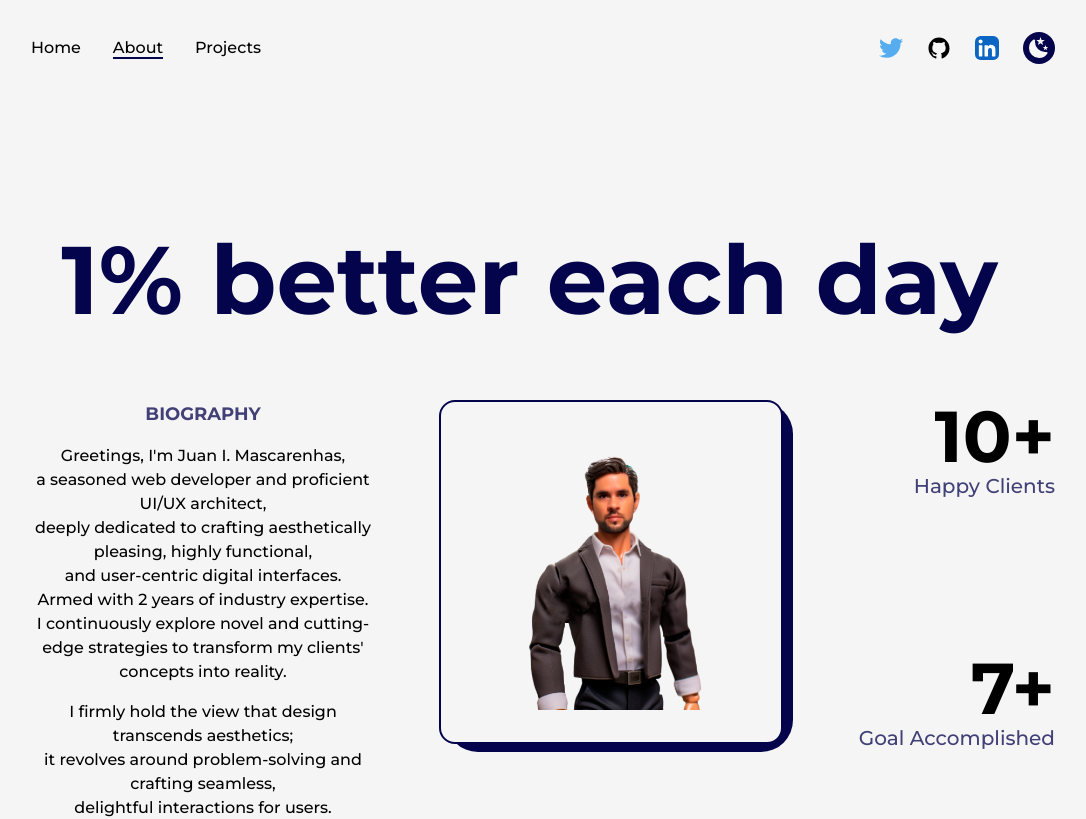
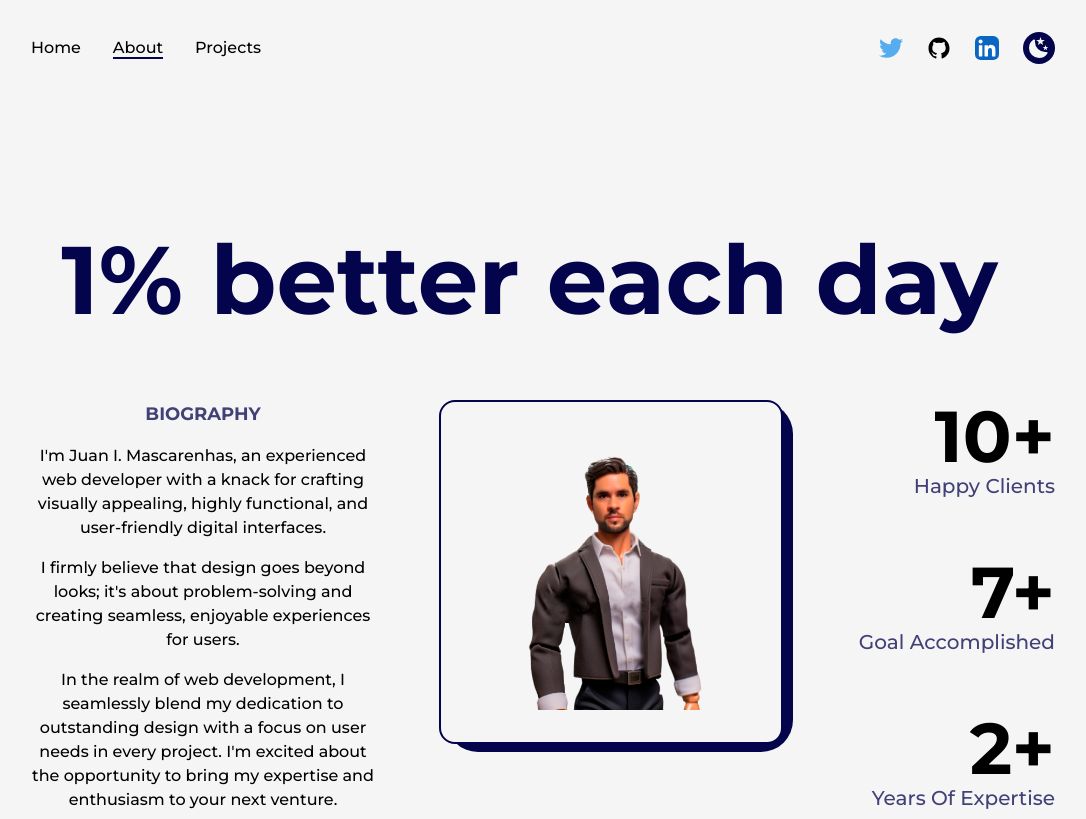
Before and after one commit to JIM90mdp/jim-dev-portfolio, a Next.js app: page /about in a window 1280 px wide. Shown: the top 819 px of the page, without its empty margins (97-1183 px from the left). Built offline with nearby package versions, Linux system fonts and the light colour scheme.

Commit message:
Refactor text about

```diff
--- a/src/pages/about.jsx
+++ b/src/pages/about.jsx
@@ -54,23 +54,17 @@ const about = () => {
                 Biography
               </h2>
               <p className="font-medium">
-                Greetings, I'm Juan I. Mascarenhas, <br/>a seasoned web developer
-                and proficient UI/UX architect, <br/>deeply dedicated to crafting
-                aesthetically pleasing, highly functional, <br/>and user-centric
-                digital interfaces. <br/>Armed with 2 years of industry expertise.<br/>
-                I continuously explore novel and cutting-edge strategies to
-                transform my clients' concepts into reality.
+                I'm Juan I. Mascarenhas, an experienced web developer with a
+                knack for crafting visually appealing, highly functional, and
+                user-friendly digital interfaces.
               </p>
               <p className="my-4 font-medium">
-                I firmly hold the view that design transcends aesthetics; <br/>it
-                revolves around problem-solving and crafting seamless,<br/>
-                delightful interactions for users.
+                I firmly believe that design goes beyond looks; it's about
+                problem-solving and creating seamless, enjoyable experiences for
+                users.
               </p>
               <p className="font-medium">
-                When it comes to web development, <br/>I integrate my unwavering
-                commitment to design excellence and a user-centric approach into
-                every project. <br/>I look forward to the privilege of contributing
-                my expertise and enthusiasm to your upcoming project.
+              In the realm of web development, I seamlessly blend my dedication to outstanding design with a focus on user needs in every project. I'm excited about the opportunity to bring my expertise and enthusiasm to your next venture.
               </p>
             </div>
             <div className="col-span-3 relative h-max rounded-2xl border-2 border-solid border-dark bg-light p-8 dark:bg-dark dark:border-light xl:col-span-4 xl:items-center md:order-1 md:col-span-8">
```
